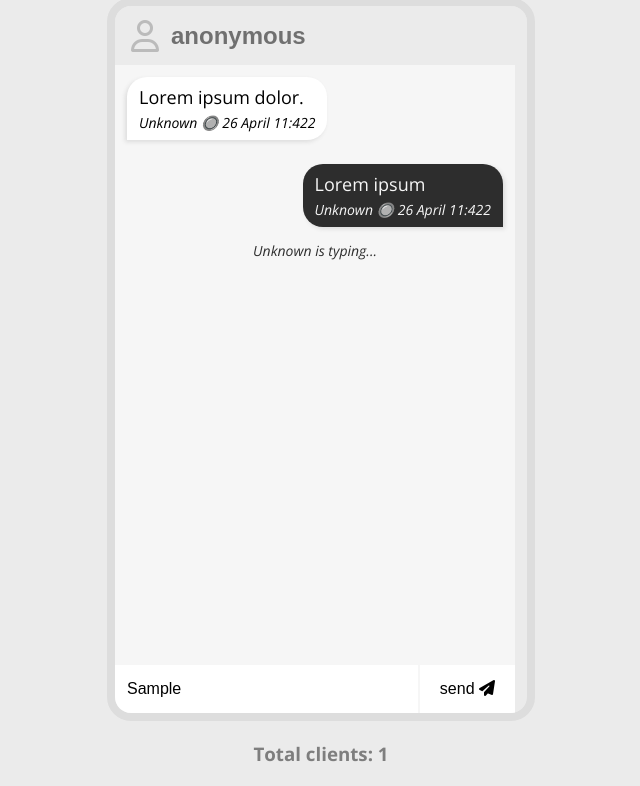
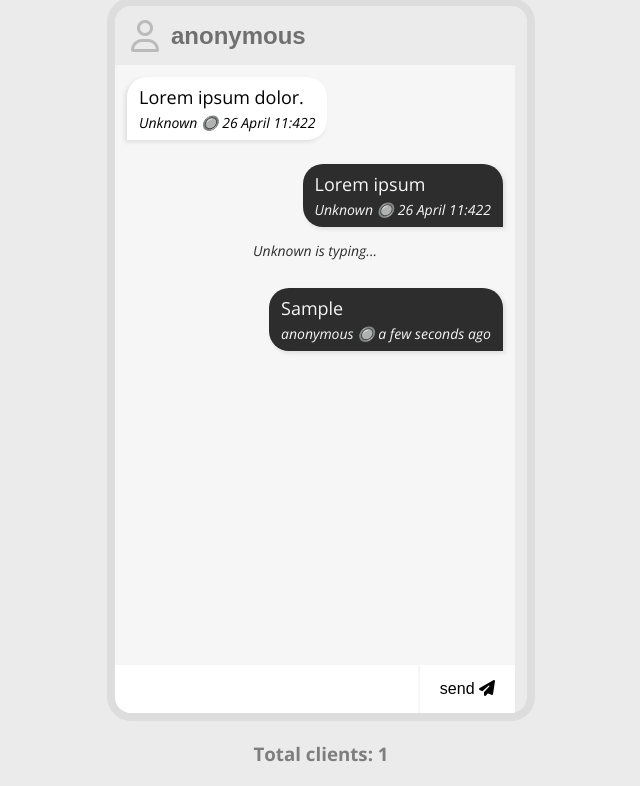
Before and after one commit to AbdulQohar1/chat-app, a website: page public/index.html in a window 1280 px wide. Both pictures are taken after typing "Sample" into the empty fields and a click on the button "send". Shown: the part 85-871 px from the top of the page, without its empty margins (319-959 px from the left). Drawn offline with nearby package versions, Linux system fonts and the light colour scheme; no server answers.

Commit message:
Chat server and implementation update

```diff
--- a/public/index.html
+++ b/public/index.html
@@ -47,6 +47,7 @@
   <h3 class="clients-total" id="clients-total">Total clients: 1</h3>
 
   <script src="/socket.io/socket.io.js"></script>
+  <script src="https://cdnjs.cloudflare.com/ajax/libs/moment.js/2.30.1/moment.min.js" integrity="sha512-hUhvpC5f8cgc04OZb55j0KNGh4eh7dLxd/dPSJ5VyzqDWxsayYbojWyl5Tkcgrmb/RVKCRJI1jNlRbVP4WWC4w==" crossorigin="anonymous" referrerpolicy="no-referrer"></script>
   <script src="main.js"></script>
 </body>
 </html>
--- a/public/main.js
+++ b/public/main.js
@@ -21,11 +21,25 @@ function sendMessage() {
     message: messageInput.value,
     timeStamp: new Date()
   }
-  console.log(messageInput.value);
-
-  socket.emit('message' , data)
+  socket.emit('message' , data);
+  addMessageToUI( true , data);
+  messageInput.value = '';
 };
 
 socket.on('chat-message' , (data)  => {
-  console.log(data);
-})
+  // console.log(data);
+  addMessageToUI( false , data);
+});
+
+function  addMessageToUI( isOwnMessage, data) {
+  const element = `
+        <li class="${ isOwnMessage ? "message-right" : "message-left" }">
+        <p class="message">
+          ${data.message}
+          <span> ${data.name} 🔘 ${moment(data.timeStamp).fromNow()}</span>
+        </p>
+      </li>
+      `
+
+  messageContainer.innerHTML += element;
+}
```
